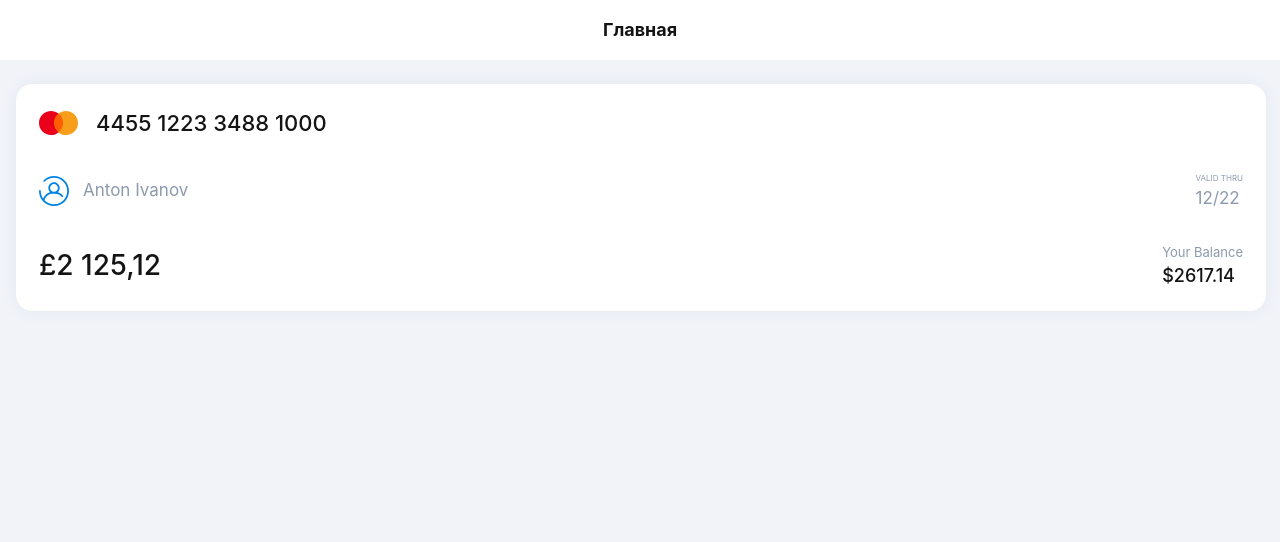
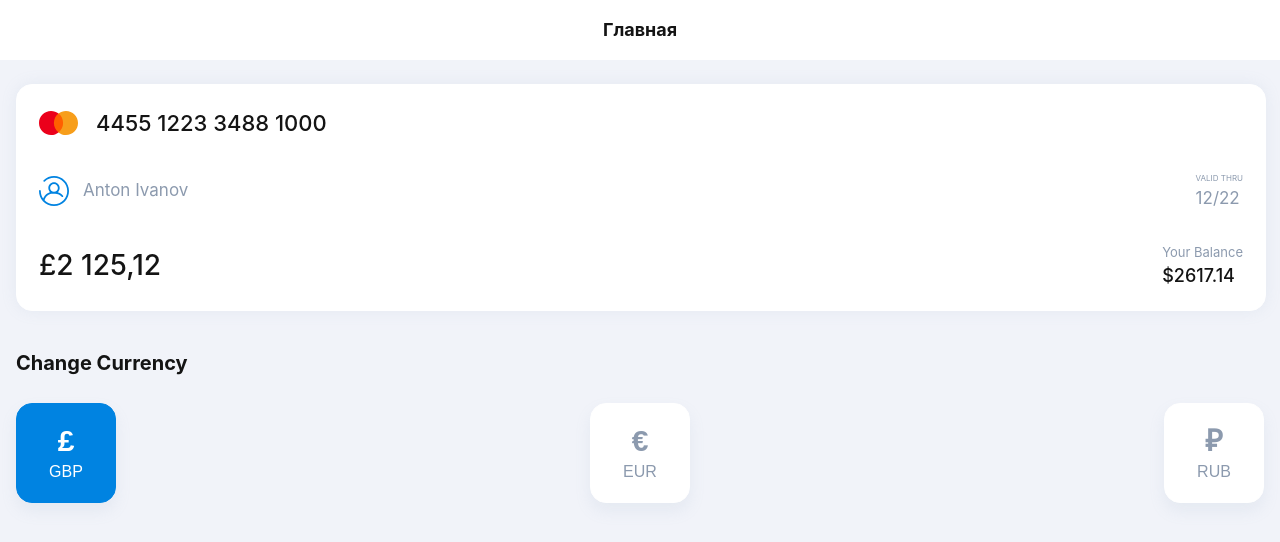
Before and after one commit to NikolaiChirkov/Peter_test, a React (Create React App) app: page / in a window 1280 px wide. Shown: the top 542 px of the page. Built offline with nearby package versions, Linux system fonts and the light colour scheme.

Commit message:
OT-3: add Change layout

```diff
--- /dev/null
+++ b/src/assets/styles/partials/Change.css
@@ -0,0 +1,57 @@
+.change {
+    width: 100%;
+
+    padding: 40px 0;
+}
+
+.change__title {
+    margin: 0;
+
+    padding-bottom: 28px;
+
+    font-size: 20px;
+    line-height: 24px;
+}
+
+.change__buttons {
+    display: flex;
+    flex-flow: row nowrap;
+
+    justify-content: space-between;
+}
+
+.button {
+    width: 100px;
+    height: 100px;
+
+    border: 1px solid #FFFFFF;
+    border-radius: 16px;
+
+    box-shadow: 0px 8px 16px rgba(139, 164, 187, 0.12);
+
+    text-transform: uppercase;
+
+    color: #8C9AAE;
+    background: #FFFFFF;
+}
+
+.button__sign {
+    margin: 0;
+
+    font-size: 30px;
+    line-height: 38px;
+}
+
+.button__acronym {
+    margin: 0;
+
+    font-size: 16px;
+    line-height: 24px;
+}
+
+.chosen {
+    border-color: #0083E1;
+
+    color: #FFFFFF;
+    background: #0083E1;
+}
--- a/src/components/App.tsx
+++ b/src/components/App.tsx
@@ -1,7 +1,8 @@
 import React from 'react';
-import '../assets/styles/App.css';
 import Header from './partials/Header';
 import Card from './partials/Card';
+import Change from './partials/Change';
+import '../assets/styles/App.css';
 
 function App() {
   return (
@@ -9,6 +10,7 @@ function App() {
       <Header />
       <div className="container">
         <Card />
+        <Change />
       </div>
     </div>
   );
--- /dev/null
+++ b/src/components/partials/Change.tsx
@@ -0,0 +1,27 @@
+import React from 'react';
+import '../../assets/styles/partials/Change.css';
+
+const Change = () => {
+
+    return (
+        <section className="change">
+            <h1 className="change__title">change currency</h1>
+            <div className="change__buttons">
+                <button className="button chosen">
+                    <h1 className="button__sign">£</h1>
+                    <p className="button__acronym">gbp</p>
+                </button>
+                <button className="button">
+                    <h1 className="button__sign">€</h1>
+                    <p className="button__acronym">eur</p>
+                </button>
+                <button className="button">
+                    <h1 className="button__sign">₽</h1>
+                    <p className="button__acronym">rub</p>
+                </button>
+            </div>
+        </section>
+    )
+}
+
+export default Change;
```
